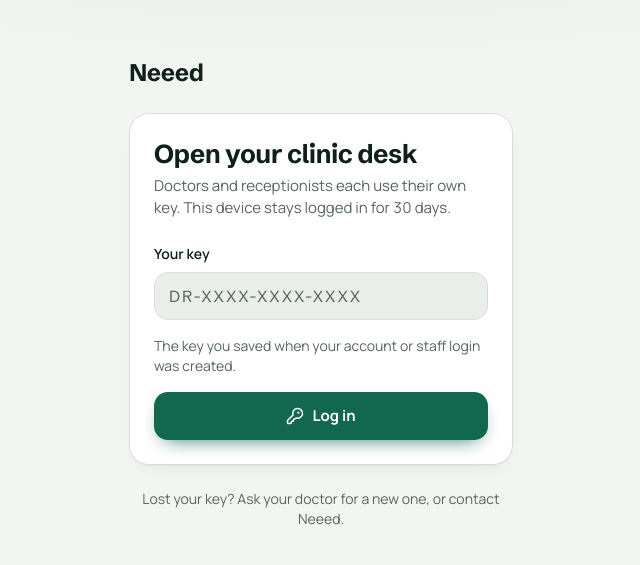
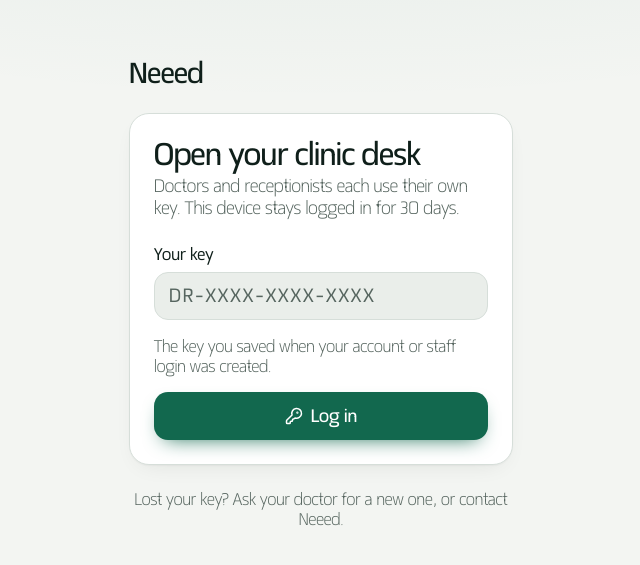
Before and after one commit to sushilAadi/neeed-booking, a Next.js app: page /login in a window 1280 px wide. Shown: the part 107-672 px from the top of the page, without its empty margins (319-959 px from the left). Built offline with nearby package versions, Linux system fonts and the light colour scheme.

Commit message:
style: use the Matangi body font (Gurvaco for 50px+ headings)
Co-Authored-By: Claude Opus 5.5 <noreply@anthropic.com>

```diff
--- a/src/app/(dash)/settings/sections.tsx
+++ b/src/app/(dash)/settings/sections.tsx
@@ -537,7 +537,7 @@ export function StaffList(p: { me: string; people: Person[] }) {
         <p className="text-[15px] font-semibold text-danger">
           Save this now. It won't be shown again.
         </p>
-        <p className="display select-all rounded-2xl border bg-sunk p-4 text-center text-xl font-bold tracking-wider">
+        <p className="select-all rounded-2xl border bg-sunk p-4 text-center text-xl font-bold tracking-wider">
           {shown?.key}
         </p>
         <div className="grid grid-cols-2 gap-2">
--- a/src/app/globals.css
+++ b/src/app/globals.css
@@ -58,7 +58,9 @@
 
 @theme inline {
   --font-sans: var(--font-body), system-ui, sans-serif;
-  --font-display: var(--font-heading), var(--font-body), system-ui, sans-serif;
+  /* Matangi for all text under 50px; Gurvaco only via .display-xl (50px and up). */
+  --font-display: var(--font-body), system-ui, sans-serif;
+  --font-hero: var(--font-heading), var(--font-body), system-ui, sans-serif;
   --color-bg: var(--bg);
   --color-surface: var(--surface);
   --color-sunk: var(--sunk);
@@ -103,6 +105,9 @@ body {
   .display {
     font-family: var(--font-display);
     letter-spacing: -0.02em;
+  }
+  .display-xl {
+    font-family: var(--font-hero);
   }
   .eyebrow {
     font-size: 12px;
--- a/src/app/layout.tsx
+++ b/src/app/layout.tsx
@@ -1,15 +1,20 @@
 import type { Metadata, Viewport } from "next";
-import { Manrope, Schibsted_Grotesk } from "next/font/google";
+import localFont from "next/font/local";
 import "./globals.css";
 
-const body = Manrope({
-  subsets: ["latin"],
+// Same fonts as the Uranium Fitness site.
+const body = localFont({
+  src: "./fonts/matangi-latin.woff2",
+  weight: "300 900",
   display: "swap",
   variable: "--font-body",
 });
-const heading = Schibsted_Grotesk({
-  subsets: ["latin"],
+const heading = localFont({
+  src: "./fonts/gurvaco-regular.woff2",
+  weight: "400",
   display: "swap",
+  // Only for text 50px and up (.display-xl); not downloaded until used.
+  preload: false,
   variable: "--font-heading",
 });
 
--- a/src/app/login/form.tsx
+++ b/src/app/login/form.tsx
@@ -23,7 +23,7 @@ export function LoginForm() {
           placeholder="DR-XXXX-XXXX-XXXX"
           aria-invalid={state.message ? true : undefined}
           aria-describedby="key-help"
-          className="field display tracking-[0.12em] uppercase"
+          className="field font-semibold tracking-[0.12em] uppercase"
         />
       </label>
       <output id="key-help" className="block min-h-5 text-sm">
```
Also changed, not shown: src/app/fonts/gurvaco-regular.woff2 (added), src/app/fonts/matangi-latin.woff2 (added).
